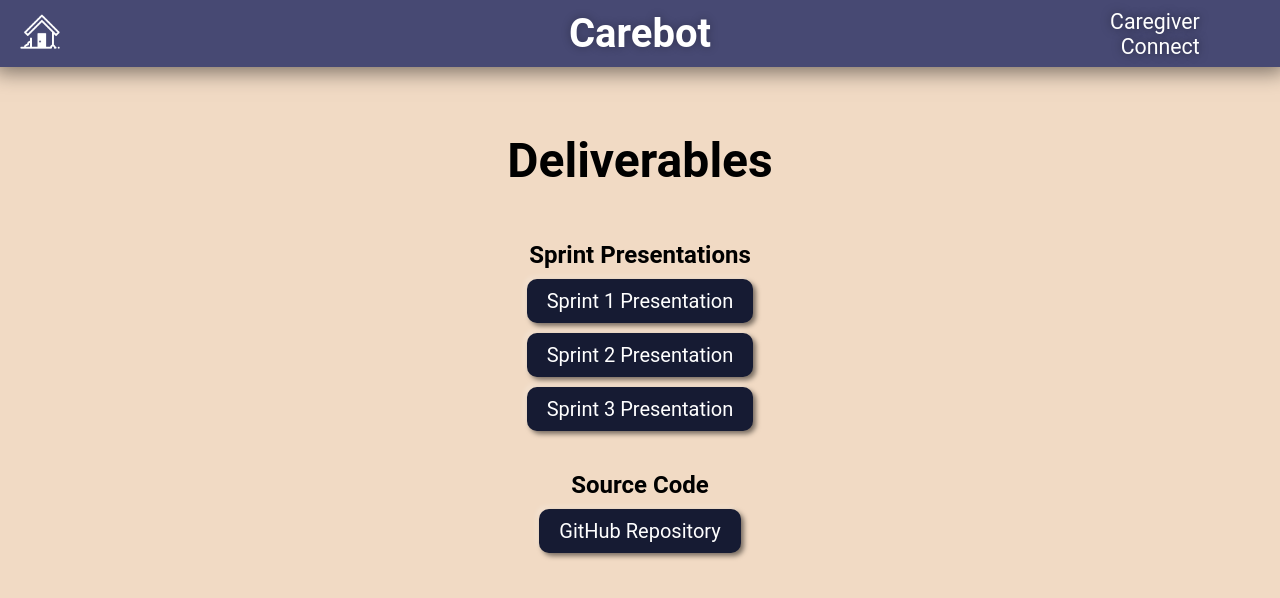
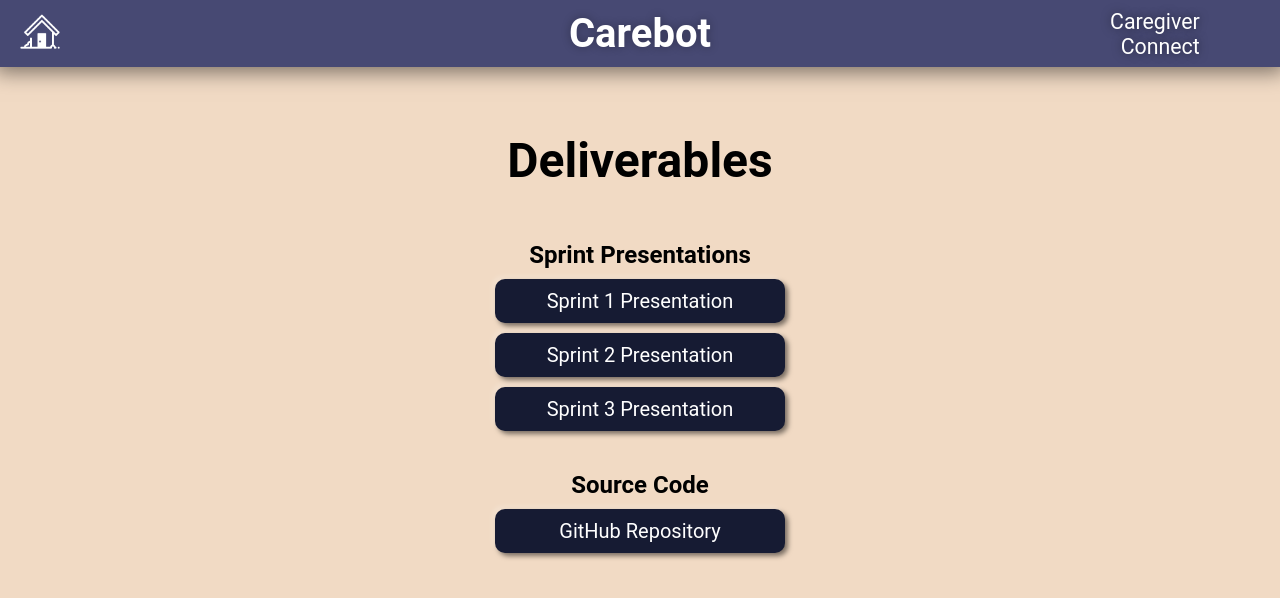
Before and after one commit to monicadelaine/carebot, a Django app: template carebot/chat/templates/chat/deliverables.html in a window 1280 px wide. Shown: the top 598 px of the page. Run offline with Django 5.2, Linux system fonts and the light colour scheme; the template is opened without the code that fills it, so the values that code supplies are empty.

Commit message:
Buttons are same size, also found out I can't spell

```diff
--- a/carebot/chat/static/chat/styles.css
+++ b/carebot/chat/static/chat/styles.css
@@ -233,6 +233,8 @@ footer {
 /* Generic button styles */
 .link-button {
     padding: 10px 20px;
+    min-width: 250px;
+    text-align: center;
     margin: 0px 5px;
     border-radius: 10px;
     background-color: var(--accent-color);
```
